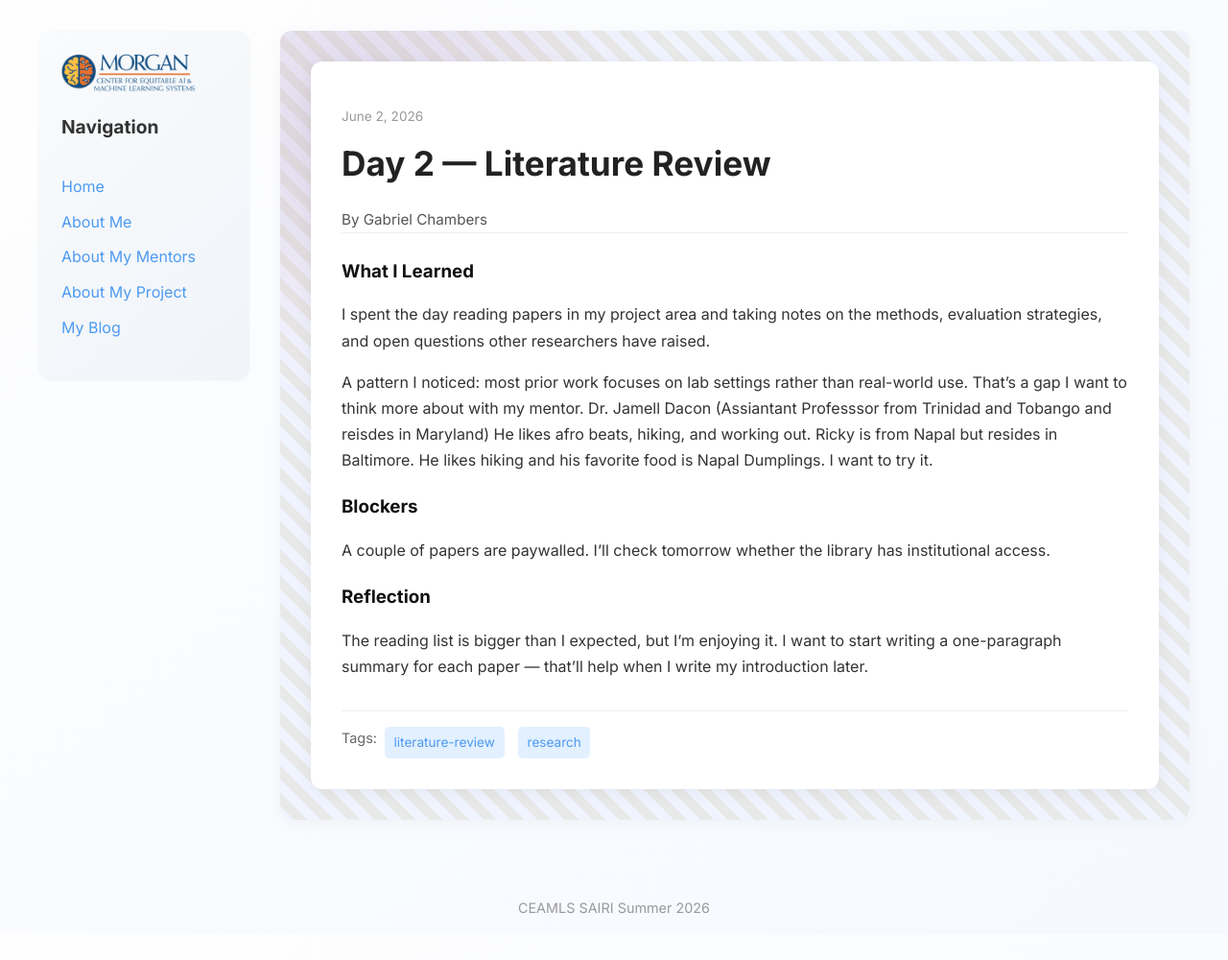
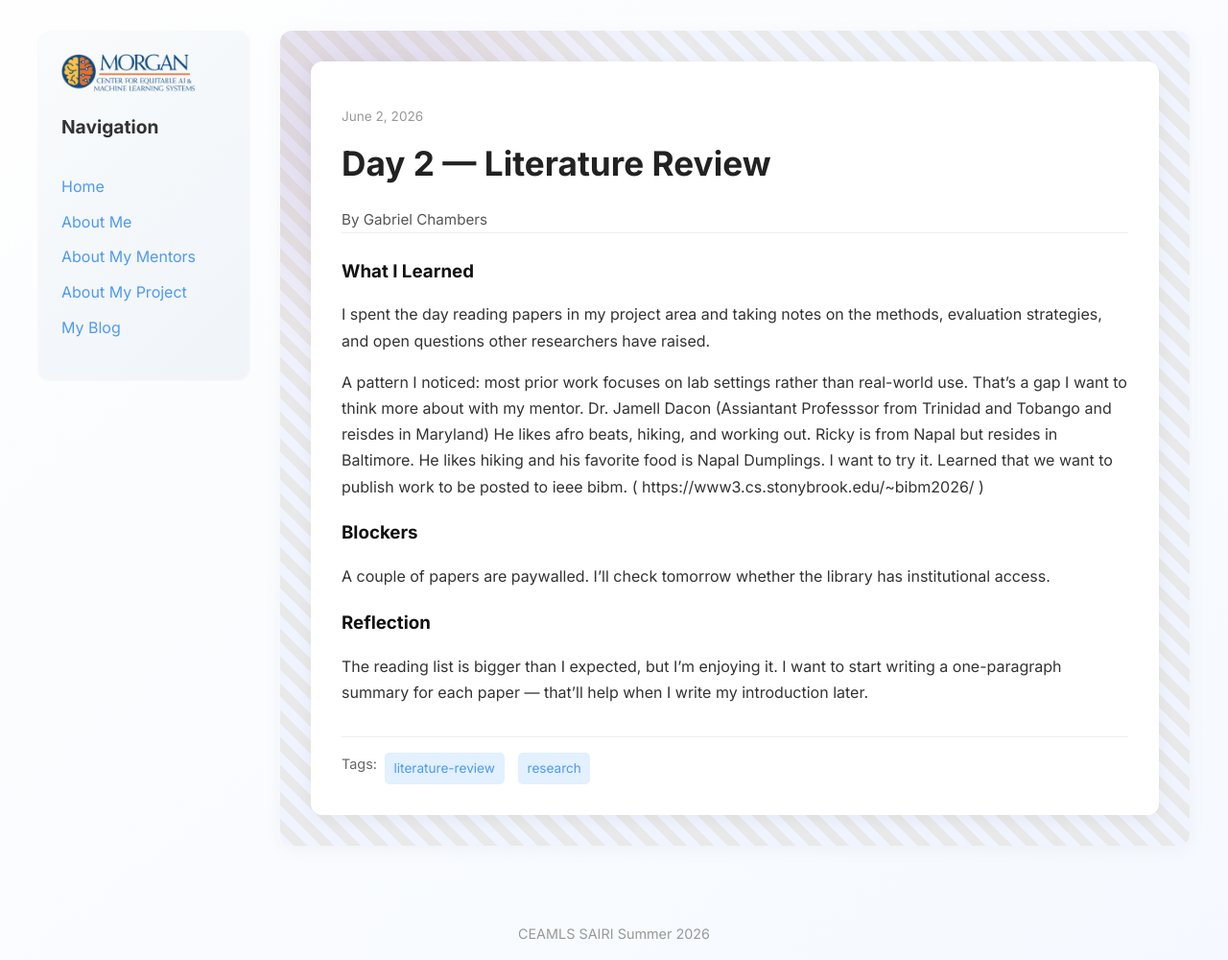
Before and after one commit to Gabbycodez/gabbycodezceamls26.github.io, a Jekyll site: the page built from _posts/2026-06-02-day-2.md, in a window 1280 px wide. Shown: the whole page at 96% size. Built offline with Jekyll 4.4.1, drawn with Linux system fonts in a browser that asks for light colours; before the commit the page ends 973 px from its top, so only the background shows below that.

Commit message:
Update 2026-06-02-day-2.md

```diff
--- a/_posts/2026-06-02-day-2.md
+++ b/_posts/2026-06-02-day-2.md
@@ -10,7 +10,7 @@ what_i_learned: |
   evaluation strategies, and open questions other researchers have raised.
 
   A pattern I noticed: most prior work focuses on lab settings rather than real-world
-  use. That's a gap I want to think more about with my mentor. Dr. Jamell Dacon (Assiantant Professsor from Trinidad and Tobango and reisdes in Maryland) He likes afro beats, hiking, and working out. Ricky is from Napal but resides in Baltimore. He likes hiking and his favorite food is Napal Dumplings. I want to try it.
+  use. That's a gap I want to think more about with my mentor. Dr. Jamell Dacon (Assiantant Professsor from Trinidad and Tobango and reisdes in Maryland) He likes afro beats, hiking, and working out. Ricky is from Napal but resides in Baltimore. He likes hiking and his favorite food is Napal Dumplings. I want to try it. Learned that we want to publish work to be posted to ieee bibm. ( https://www3.cs.stonybrook.edu/~bibm2026/ )
 
 blockers: |
   A couple of papers are paywalled. I'll check tomorrow whether the library has
```
